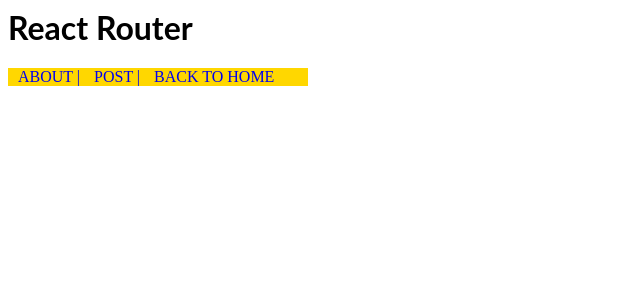
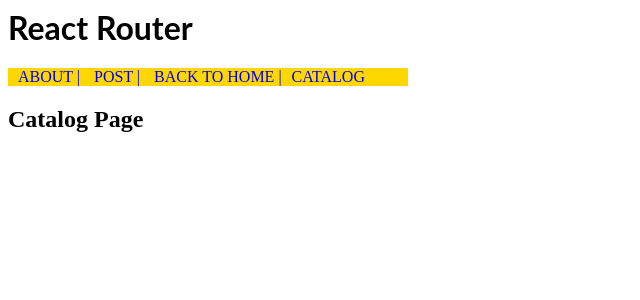
Before and after one commit to courthub74/react-router-stackblitz, a React (Create React App) app: page /Catalog in a window 1280 px wide. Shown: the top 300 px of the page, without its empty margins (0-640 px from the left). Built offline with nearby package versions, Linux system fonts and the light colour scheme.

Commit message:
Catalog Page Basic

```diff
--- a/src/App.js
+++ b/src/App.js
@@ -6,6 +6,7 @@
 import About from './components/About';
 import Nav from './components/Nav';
 import Post from './components/Post';
+import Catalog from './components/Catalog';
 
 export default function App() {
   return (
@@ -17,6 +18,7 @@
           <Route path="/" exact component={Home}></Route>
           <Route path="/Post" component={Post}></Route>
           <Route path="/About" component={About}></Route>
+          <Route path="/Catalog" component={Catalog}></Route>
         </Switch>
       </div>
     </Router>
--- a/src/components/Catalog.js
+++ b/src/components/Catalog.js
@@ -1,15 +1,5 @@
 import React from 'react';
 
-export default function Catalog(props) {
-  if (props.match.params.user) {
-    const user = props.match.params.user;
-    const message = props.match.params.msg;
-    console.log(props.match);
-    return (
-      <>
-        <h2>Catalog for: {user}</h2>
-        <p>This is the message: {message}</p>
-      </>
-    );
-  }
+export default function Catalog() {
+  return <h2>Catalog Page</h2>;
 }
--- a/src/components/Nav.js
+++ b/src/components/Nav.js
@@ -6,7 +6,8 @@
     <nav className="navi">
       <Link to="/About">ABOUT | </Link>
       <Link to="/Post">POST | </Link>
-      <Link to="/">BACK TO HOME</Link>
+      <Link to="/">BACK TO HOME |</Link>
+      <Link to="/Catalog">CATALOG</Link>
     </nav>
   );
 }
--- a/src/style.css
+++ b/src/style.css
@@ -5,7 +5,7 @@
 
 .navi {
   background-color: gold;
-  width: 300px;
+  width: 400px;
 }
 
 .navi a {
```
